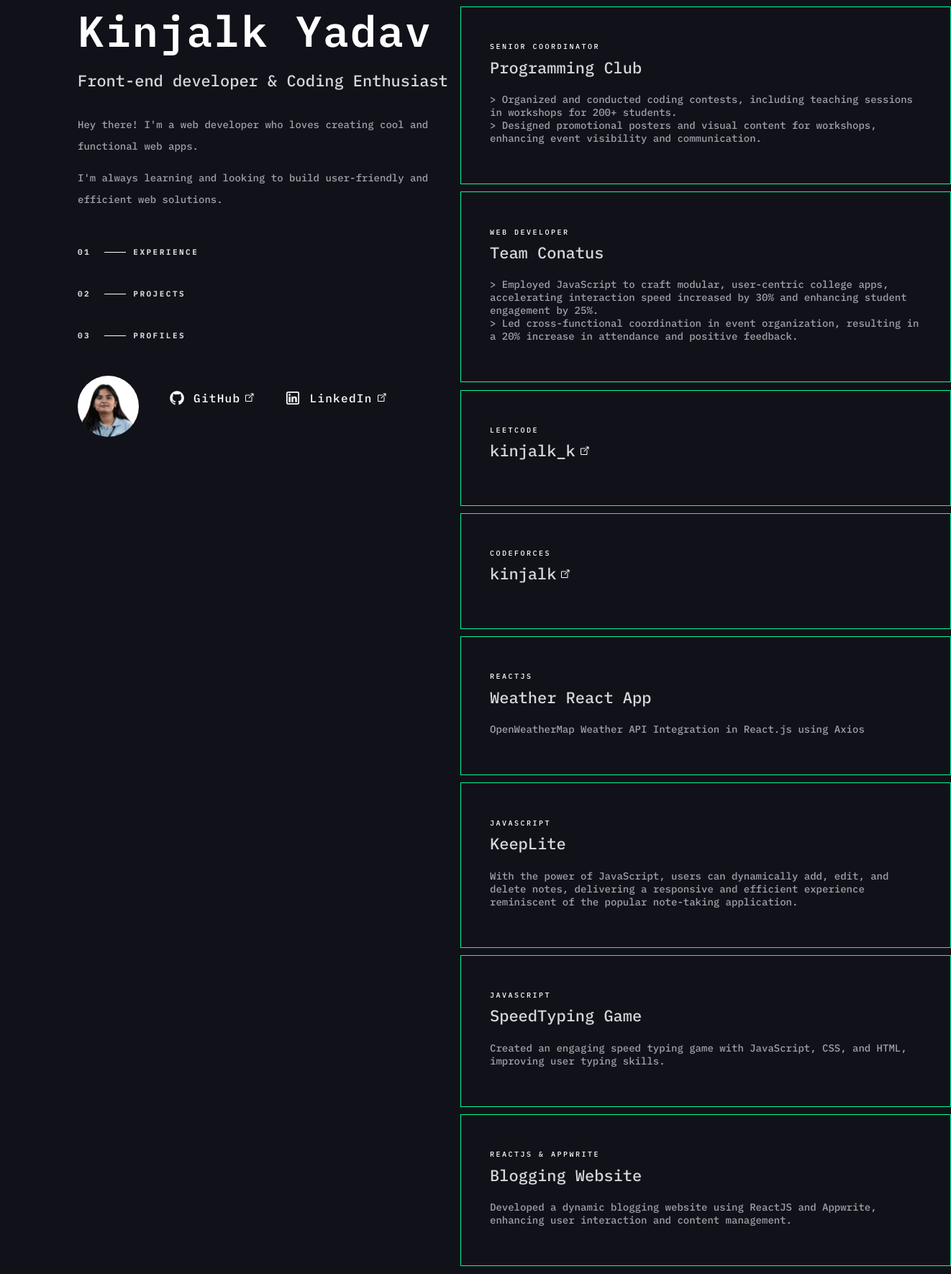
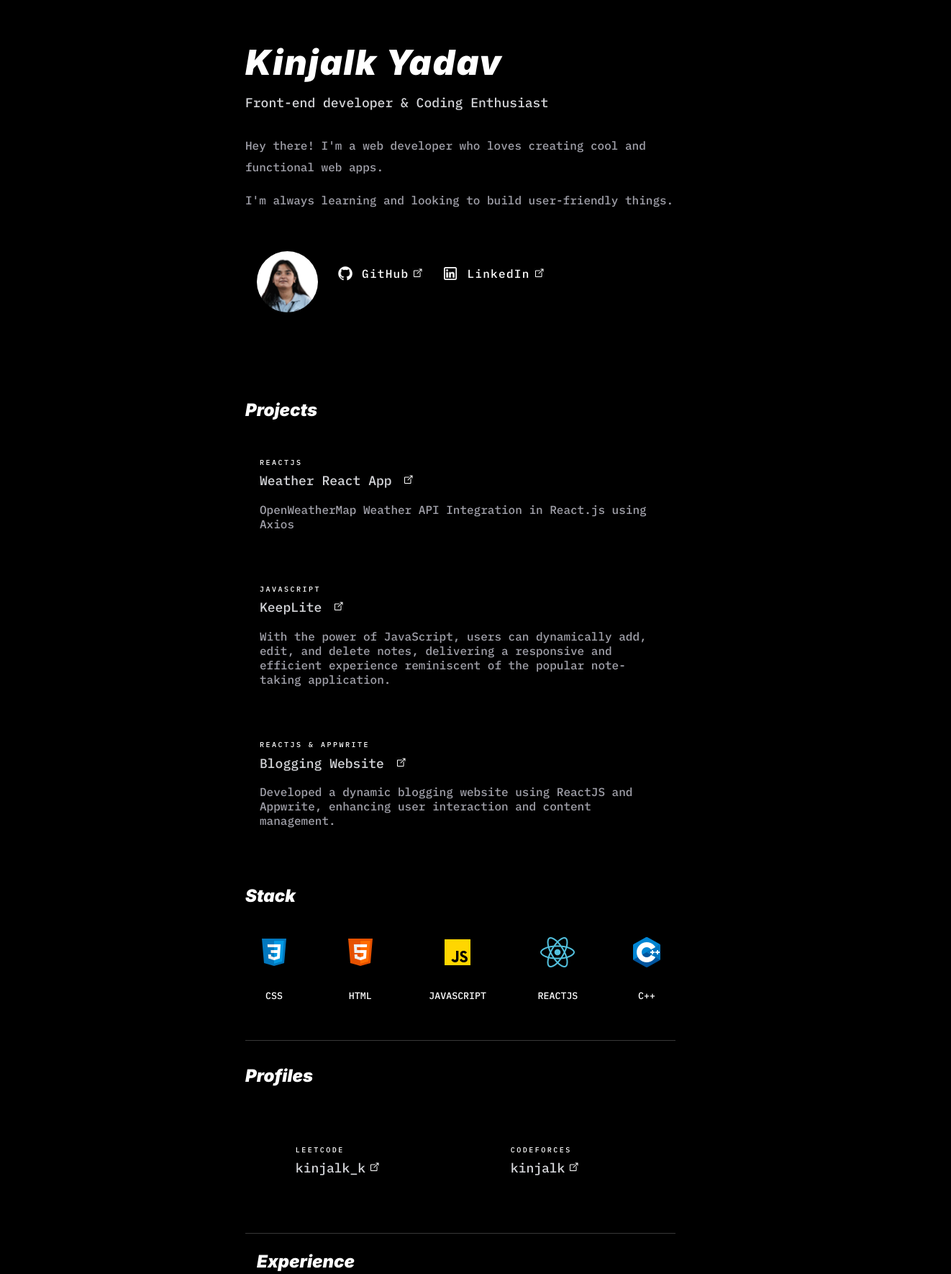
Before and after one commit to KINJALKYADAV/personal-portfolio, a plain HTML site: page index.html in a window 1280 px wide. Shown: the part 87-1857 px from the top of the page at 72% size, 1322 px wide, since content can reach past the window. Drawn offline with Linux system fonts and the light colour scheme.

Commit message:
UI Updated

```diff
--- a/index.html
+++ b/index.html
@@ -8,13 +8,15 @@
     <link rel="preconnect" href="https://fonts.googleapis.com">
     <link rel="preconnect" href="https://fonts.gstatic.com" crossorigin>
     <link href="https://fonts.googleapis.com/css2?family=IBM+Plex+Mono:ital,wght@0,100;0,200;0,300;0,400;0,500;0,600;0,700;1,100;1,200;1,300;1,400;1,500;1,600;1,700&display=swap" rel="stylesheet">
+    <link href="https://fonts.googleapis.com/css2?family=Inter:ital,opsz,wght@0,14..32,100..900;1,14..32,100..900&display=swap" rel="stylesheet">
     <style>
         @import url('https://fonts.googleapis.com/css2?family=Roboto:ital,wght@0,100;0,300;0,400;0,500;0,700;0,900;1,100;1,300;1,400;1,500;1,700;1,900&display=swap');
     </style>
     <title> Kinjalk Yadav</title>
 </head>
 <body>
-    <div class="main-container">
+
+    <div class="main-container" id="dark">
         <div class="left-block">
             <div class="Intro">
                 <h3 class="name">Kinjalk Yadav</h3>
@@ -22,101 +24,134 @@
                 <div class="about">
                     <p>Hey there! I'm a web developer who loves creating cool and functional web apps.
                     </p>
-                    <p >I'm always learning and looking to build user-friendly and efficient web solutions.
+                    <p >I'm always learning and looking to build user-friendly things.
                     </p>
                 </div>
             </div>
             <div class="navigation">
-                <ul>
-                    <li class="link-project"><a href="#" >01 <hr>EXPERIENCE</a></li>
-                    <li class="link-project"><a href="#projects" >02 <hr>PROJECTS</a></li>
-                    <li class="link-project"><a href="#profiles" >03 <hr>PROFILES</a></li>
-                </ul>
+
             </div>
             <div class="footer">
                 <div class="image">
-                    <img src="/assets/about2.jpg" alt="Profile photo">
+                    <img src="assets/about2.jpg" alt="Profile photo">
                 </div>
                 <div class="git">
                     <a href="https://github.com/KINJALKYADAV" target="_blank" class="link">
-                        <img src="/assets/icons8-github-32.png" alt="GitHub icon" class="icon">
+                        <img src="assets/icons8-github-32.png" alt="GitHub icon" class="icon">
                         <h4 class="social">GitHub</h4>
-                        <img src="/assets/icons8-new-tab-30.png"class="newtab" >
+                        <img src="assets/icons8-new-tab-30.png"class="newtab" >
                     </a>
                 </div>
                 <div class="linkedin">
                     <a href="https://www.linkedin.com/in/kinjalk-yadav-253165243/" target="_blank" class="link">
-                        <img src="/assets/icons8-linkedin-32.png" alt="LinkedIn icon" class="icon">
+                        <img src="assets/icons8-linkedin-32.png" alt="LinkedIn icon" class="icon">
                         <h4 class="social">LinkedIn</h4>
-                        <img src="/assets/icons8-new-tab-30.png"class="newtab" >
+                        <img src="assets/icons8-new-tab-30.png"class="newtab" >
                      </a>
                 </div>
             </div>
         </div>
         <div class="right-block">
+            <div class="proj" id="projects">
+                <h3 class="hh">Projects</h3>
+                    <div id = "Target" class="block">
+                        <h2>REACTJS</h2>
+                        <a href="http://"><h3 class="h33">Weather React App <img src="assets/icons8-new-tab-30.png"class="newtab" ></h3></a>
+                        <p>OpenWeatherMap Weather API Integration in React.js using Axios</p>
+                    </div>
+                    <div class="block">
+                        <h2>JAVASCRIPT</h2>
+                        <a href="http://"><h3 class="h33">KeepLite <img src="assets/icons8-new-tab-30.png"class="newtab" ></h3></a>
+                        <p>With the power of JavaScript, users can dynamically add, edit, and delete notes, delivering a responsive and efficient experience reminiscent of the popular note-taking application.</p>
+                    </div>
+                    <div class="block">
+                        <h2>REACTJS & APPWRITE</h2>
+                        <a href="http://"><h3 class="h33">Blogging Website <img src="assets/icons8-new-tab-30.png"class="newtab" ></h3></a>
+                        <p>Developed a dynamic blogging website using ReactJS and Appwrite, enhancing user interaction and content management.</p>
+                    </div>
+            </div>
+            <div class="stack" id="stack">
+                <h3 class="hh">Stack</h3>
+                <div class="skills">
+                        <div class="block">
+                            <img src="./assets/icons8-css-48.png" alt="">
+                            <h5>CSS</h5>
+                        </div>
+                        <div class="block">
+                            <img src="./assets/icons8-html-48.png" alt="">
+                            <h5>HTML</h5>
+                        </div>
+                        <div class="block">
+                            <img src="./assets/icons8-javascript-48.png" alt="">
+                            <h5>JAVASCRIPT</h5>
+                            <h6 class="description"></h6>
+                        </div>
+                        <div class="block">
+                            <img src="./assets/icons8-react-a-javascript-library-for-building-user-interfaces-48.png" alt="">
+                            <h5>REACTJS</h5>
+                        </div>
+                        <div class="block">
+                            <img src="./assets/icons8-c-48.png" alt="">
+                            <h5>C++</h5>
+                        </div>
+
+                </div>
+
+            </div>
+            <div class="profiles" id="profiles">
+                <h3 class="hh">Profiles</h3>
+                <div class="prof">
+                    <a href="https://leetcode.com/u/kinjalk_k/" target="_blank" class="block-link">
+                        <div class="block">
+                            <h2>LEETCODE</h2>
+                            <h3 class="h33">kinjalk_k<img src="assets/icons8-new-tab-30.png"class="newtab" ></h3>
+                        </div>
+                    </a>
+                    <a href="https://codeforces.com/profile/kinjalk" target="_blank" class="block-link">
+                        <div class="block">
+                            <h2>CODEFORCES</h2>
+                            <h3 class="h33">kinjalk<img src="assets/icons8-new-tab-30.png"class="newtab" ></h3>
+                        </div>
+                    </a>
+
+                </div>
+
+            </div>
             <div class="exp" id="experience">
-                <a href="https://in.linkedin.com/company/programming-club-akgec?trk=similar-pages" class="block-link">
+                <h3 class="hh">Experience</h3>
                     <div class="block">
                         <h2>SENIOR COORDINATOR</h2>
                         <h3 class="h33">Programming Club</h3>
                         <p>> Organized and conducted coding contests, including teaching sessions in workshops for 200+ students.
                             <br> > Designed promotional posters and visual content for workshops, enhancing event visibility and communication.</p>
                     </div>
-                </a>
-                <a href="https://www.linkedin.com/company/team-conatus/?originalSubdomain=in&lipi=urn%3Ali%3Apage%3Ad_flagship3_feed%3BR0PFx5x7RPCrHQEfRA3lVw%3D%3D" class="block-link">
                     <div class="block">
                         <h2>WEB DEVELOPER</h2>
                         <h3 class="h33">Team Conatus</h3>
                         <p>> Employed JavaScript to craft modular, user-centric college apps, accelerating interaction speed increased by 30% and
                             enhancing student engagement by 25%.<br> > Led cross-functional coordination in event organization, resulting in a 20% increase in attendance and positive feedback.</p>
                     </div>
+            </div>
+            <div class="contact">
+                <h1>Let's create something together!</h1>
+                <a href="mailto:kinjalk.8hokage@gmail.com">
+                    <button class="animated-button">
+                        <svg viewBox="0 0 24 24" class="arr-2" xmlns="http://www.w3.org/2000/svg">
+                          <path
+                            d="M16.1716 10.9999L10.8076 5.63589L12.2218 4.22168L20 11.9999L12.2218 19.778L10.8076 18.3638L16.1716 12.9999H4V10.9999H16.1716Z"
+                          ></path>
+                        </svg>
+                        <span class="text">Contact</span>
+                        <span class="circle"></span>
+                        <svg viewBox="0 0 24 24" class="arr-1" xmlns="http://www.w3.org/2000/svg">
+                          <path
+                            d="M16.1716 10.9999L10.8076 5.63589L12.2218 4.22168L20 11.9999L12.2218 19.778L10.8076 18.3638L16.1716 12.9999H4V10.9999H16.1716Z"
+                          ></path>
+                        </svg>
+                      </button>
                 </a>
+
             </div>
-            <div class="profiles" id="profiles">
-                <a href="https://leetcode.com/u/kinjalk_k/" target="_blank" class="block-link">
-                    <div class="block">
-                        <h2>LEETCODE</h2>
-                        <h3 class="h33">kinjalk_k<img src="/assets/icons8-new-tab-30.png"class="newtab" ></h3>
-                    </div>
-                </a>
-                <a href="https://codeforces.com/profile/kinjalk" target="_blank" class="block-link">
-                    <div class="block">
-                        <h2>CODEFORCES</h2>
-                        <h3 class="h33">kinjalk<img src="/assets/icons8-new-tab-30.png"class="newtab" ></h3>
-                    </div>
-                </a>
-            </div>
-            <div id="projects">
-                <a href="https://weatheringweather.netlify.app/" target="_blank" class="block-link">
-                    <div id = "Target" class="block">
-                        <h2>REACTJS</h2>
-                        <h3 class="h33">Weather React App</h3>
-                        <p>OpenWeatherMap Weather API Integration in React.js using Axios</p>
-                    </div>
-                </a>
-                <a href="https://kinjalkyadav.github.io/TASK2/" target="_blank" class="block-link">
-                    <div class="block">
-                        <h2>JAVASCRIPT</h2>
-                        <h3 class="h33">KeepLite</h3>
-                        <p>With the power of JavaScript, users can dynamically add, edit, and delete notes, delivering a responsive and efficient experience reminiscent of the popular note-taking application.</p>
-                    </div>
-                </a>
-                <a href="https://github.com/KINJALKYADAV/SpeedTyping" target="_blank" class="block-link">
-                    <div class="block">
-                        <h2>JAVASCRIPT</h2>
-                        <h3 class="h33">SpeedTyping Game</h3>
-                        <p>Created an engaging speed typing game with JavaScript, CSS, and HTML, improving user typing skills.</p>
-                    </div>
-                </a>
-                <a href="#" target="_blank" class="block-link">
-                    <div class="block">
-                        <h2>REACTJS & APPWRITE</h2>
-                        <h3 class="h33">Blogging Website</h3>
-                        <p>Developed a dynamic blogging website using ReactJS and Appwrite, enhancing user interaction and content management.</p>
-                    </div>
-                </a>
-            </div>
-
             <p class="by">Developed by <span>Kinjalk</span> .</p>
         </div>
     </div>
--- a/styles.css
+++ b/styles.css
@@ -1,71 +1,78 @@
+html{
+  height: 100%;
+  display: table;
+  margin: auto;
+}
+a{
+  text-decoration: none;
+}
 body {
-    background-color: #111119;
+    background-color: black;
     box-sizing: border-box;
-
+    display: table-cell;
+    vertical-align: middle;
   }
 
   .main-container {
-    display: flex;
-    flex-direction: row;
-    flex-wrap: nowrap;
+    padding-top: 128px;
   }
-  /* Responsive layout - makes a one column layout instead of a two-column layout */
-  @media(max-width:992px){
+
+  @media(min-width:600px){
     .main-container{
-      flex-direction: column;
-      flex-wrap: wrap;
+      width: 630px;
     }
   }
-  @media(min-width:992px) {
+  @media(max-width:450px) {
     .main-container{
-      flex-direction: row;
-      flex-wrap: nowrap;
+      width: 300;
+    }
+    .footer{
+      width: 200px;
+      font-size: 9px;
+      font-weight: 450;
+      padding-bottom: 50px;
     }
 
   }
 
 /* LEFT-BLOCK */
 .left-block{
-    text-align: left;
-    width: 50%;
-    padding: 32px 72px 32px 100px;
-    position: fixed;
+
+  align-items: center;
+  padding: 16px;
+
 }
 .right-block {
-    width: 50%;
-    padding: 88px 0px 70px;
-    right: 0;
-    scrollbar-width: none;
-    position: absolute;
+  align-items: center;
+  padding-bottom: 100px;
+  padding-left: 16px;
+  padding-top: 16px;
+  padding-right: 16px;
+  }
+  .name{
+    font-family: "Inter", sans-serif;
+    font-weight: 900;
+    font-style:italic;
+    font-size: 48px;
+    letter-spacing: 1.9px;
+    color: #ffffff;
+    margin-bottom: 16px;
+    margin-top: 0px;
+    padding: 0;
 
   }
-  .name{
-    font-family: "IBM Plex Mono", monospace;
-    font-weight: 600;
-    font-style: normal;
-    font-size: 60px;
-    letter-spacing: 1.9px;
-    color: #ffffff;
-    margin-top: 50px;
-    margin-bottom: 16px;
-  }
+
   .about {
-    justify-content: left;
-    padding-right: 150px;
 
     margin: 32px 0px 0px;
     line-height: 30px;
   }
   .link-project{
   list-style-type: none;
-  font-size: 45px;
-  padding: 0px 0px 0px 0px;
   font-weight: 500;
   text-align: left;
   font-family: "IBM Plex Mono", monospace;
   font-style: normal;
-  color: #9d9d9d;
-  margin: 0;
   }
   .navigation:hover .link-project{
     opacity:.6;
@@ -76,9 +83,8 @@ body {
   .link-project a{
     text-decoration: none;
     font-family: "IBM Plex Mono", monospace;
-    font-size: 11px;
-    font-weight: 650;
-    color: #D5D6DA;
+    font-size: 14px;
+    color: #A1A1AA;
     letter-spacing: 2.5px;
   }
   .link-project:hover {
@@ -95,20 +101,10 @@ body {
   }
   p {
     font-family: "IBM Plex Mono", monospace;
-    font-weight: 490;
+    font-weight: 500;
     font-style: normal;
-    font-size: 14px;
+    font-size: 16px;
     color: #A1A1AA;
-  }
-  ul{
-    justify-content: left;
-    padding: 0px;
-    padding-inline-start: 0;
-  }
-  ul li {
-    border: 0px;
-    margin-top: -1px; /* Prevent double borders */
-    padding: 0px; /* Add some padding */
   }
   .image img {
     height: 85px;
@@ -119,9 +115,12 @@ body {
     height: 150px;
     display: flex;
     flex-direction: row;
+    flex-wrap: nowrap;
+    justify-items:flex-start;
+    justify-content:flex-start;
+    padding: 16px;
     margin-top: 40px;
-    width: 500px;
-    justify-content: flex-start;
+
   }
   .icon{
     height:26px;
@@ -144,23 +143,19 @@ body {
     text-decoration: none;
     display: flex;
     align-items: center;
-    padding-left: 40px;
+    padding-left: 25px;
   }
 /* RIGHT-BLOCK*/
 
-  .block {
-    height: fit-content;
-    padding: 40px;
+  .exp .block, .proj .block{
+
+    padding: 20px;
     display: block;
-    border: 1px;
-    border-style: solid;
-    border-color: #00FF95;
-    background-color: #111119;
     justify-content: center;
     margin-bottom: 10.2px;
-    width: 600px;
 
   }
+
   .block h2 {
     font-size: 10px;
     font-family: "IBM Plex Mono", monospace;
@@ -173,7 +168,7 @@ body {
     font-family: "IBM Plex Mono", monospace;
     font-weight: 500;
     font-style: normal;
-    font-size: 22px;
+    font-size: 18px;
     line-height: 1.25;
     color: #D5D6DA;
 
@@ -182,15 +177,15 @@ body {
   .block-link{
     text-decoration: none;
   }
-  .block:hover {
+  .proj .block:hover {
+    transition: all .2s ease-in-out;
+    color: #ffffff;
     transform: scale(1.1);
-    transition: all .2s ease-in-out;
-  }
-  .right-block:hover .block{
-    opacity:.6;
+    border-radius: 2px;
   }
   .right-block:hover .block:hover{
     opacity: 1;
+    background-color: #ffffff0c;
   }
   .profiles{
     display: flex;
@@ -205,5 +200,179 @@ body {
   }
 .by span{
   color: #ffffff;
-  text-decoration: underline;
+  text-decoration: none;
 }
+.right-block .hh{
+
+    text-decoration: none;
+    font-family: "Inter", sans-serif;
+    font-weight: 900;
+    font-style:italic;
+    font-size: 24px;
+    color: #ffffff;
+    margin-top: 8px;
+}
+.exp{
+  padding: 16px;
+  border-bottom: #ffffff38 solid;
+  border-width: 1px;
+}
+.prof{
+  display: flex;
+  flex-direction: row;
+  justify-content: space-around;
+  border-bottom: #ffffff38 solid;
+  border-width: 1px;
+}
+.profiles{
+  padding-top: 26px;
+}
+.profiles .block-link{
+  width: 30%;
+  padding-top: 40px;
+  padding-bottom: 50px;
+
+}
+.profiles .block{
+  padding: 10px;
+}
+
+
+.profiles .block:hover{
+  transform: scale(1.05);
+    transition: all .2s ease-in-out;
+    background-color: #ffffff0c;
+    border-radius: 8px;
+}
+
+/*-----STACK-----*/
+.stack{
+  padding-top: 26px;
+}
+.stack h5{
+  color: #ffffff;
+  font-family: "IBM Plex Mono", monospace;
+  font-weight: 500;
+  font-style: normal;
+}
+.skills{
+  display: flex;
+  flex-direction: row;
+  justify-content: space-between;
+  flex-wrap: wrap;
+  border-bottom: #ffffff38 solid;
+  border-width: 1px;
+  text-align: center;
+  padding: 16px;
+}
+.description{
+  font-family: "IBM Plex Mono", monospace;
+  font-weight: 500;
+  font-style: normal;
+  font-size: 16px;
+  color: #A1A1AA;
+}
+
+.contact{
+  color: #ffffff;
+  text-decoration: none;
+  font-family: "Inter", sans-serif;
+  font-weight: 700;
+  font-style:italic;
+  font-size: 18px;
+  padding: 21px;
+}
+
+.contact a{
+  text-decoration: none;
+}
+/*--- BUTTON---*/
+.animated-button {
+  position: relative;
+  display: flex;
+  align-items: center;
+  gap: 4px;
+  padding: 16px 36px;
+  border: 4px solid;
+  border-color: transparent;
+  font-size: 16px;
+  background-color: inherit;
+  border-radius: 100px;
+  font-weight: 600;
+  color: rgb(47, 255, 68);
+  box-shadow: 0 0 0 2px rgb(47, 255, 68);
+  cursor: pointer;
+  overflow: hidden;
+  transition: all 0.6s cubic-bezier(0.23, 1, 0.32, 1);
+}
+
+.animated-button svg {
+  position: absolute;
+  width: 24px;
+  fill:rgb(47, 255, 68);
+  z-index: 9;
+  transition: all 0.8s cubic-bezier(0.23, 1, 0.32, 1);
+}
+
+.animated-button .arr-1 {
+  right: 16px;
+}
+
+.animated-button .arr-2 {
+  left: -25%;
+}
+
+.animated-button .circle {
+  position: absolute;
+  top: 50%;
+  left: 50%;
+  transform: translate(-50%, -50%);
+  width: 20px;
+  height: 20px;
+  background-color: rgb(47, 255, 68);
+  border-radius: 50%;
+  opacity: 0;
+  transition: all 0.8s cubic-bezier(0.23, 1, 0.32, 1);
+}
+
+.animated-button .text {
+  position: relative;
+  z-index: 1;
+  transform: translateX(-12px);
+  transition: all 0.8s cubic-bezier(0.23, 1, 0.32, 1);
+}
+
+.animated-button:hover {
+  box-shadow: 0 0 0 12px transparent;
+  color: #212121;
+  border-radius: 12px;
+}
+
+.animated-button:hover .arr-1 {
+  right: -25%;
+}
+
+.animated-button:hover .arr-2 {
+  left: 16px;
+}
+
+.animated-button:hover .text {
+  transform: translateX(12px);
+}
+
+.animated-button:hover svg {
+  fill: #212121;
+}
+
+.animated-button:active {
+  scale: 0.95;
+  box-shadow: 0 0 0 4pxrgb(47, 255, 68);
+}
+
+.animated-button:hover .circle {
+  width: 220px;
+  height: 220px;
+  opacity: 1;
+}
+
+/*   contact  */
```
Also changed, not shown: assets/84e3feef4d62e383f4a5223cc1f3cca8.jpg (added), assets/elevator_50.png (deleted), assets/icons8-c-48.png (added), assets/icons8-css-48.png (added), assets/icons8-html-48.png (added), assets/icons8-javascript-48.png (added), assets/icons8-react-a-javascript-library-for-building-user-interfaces-48.png (added), assets/shopping_cart.png (deleted), 1 other file. Lines whose indentation alone changed are shown as unchanged.
